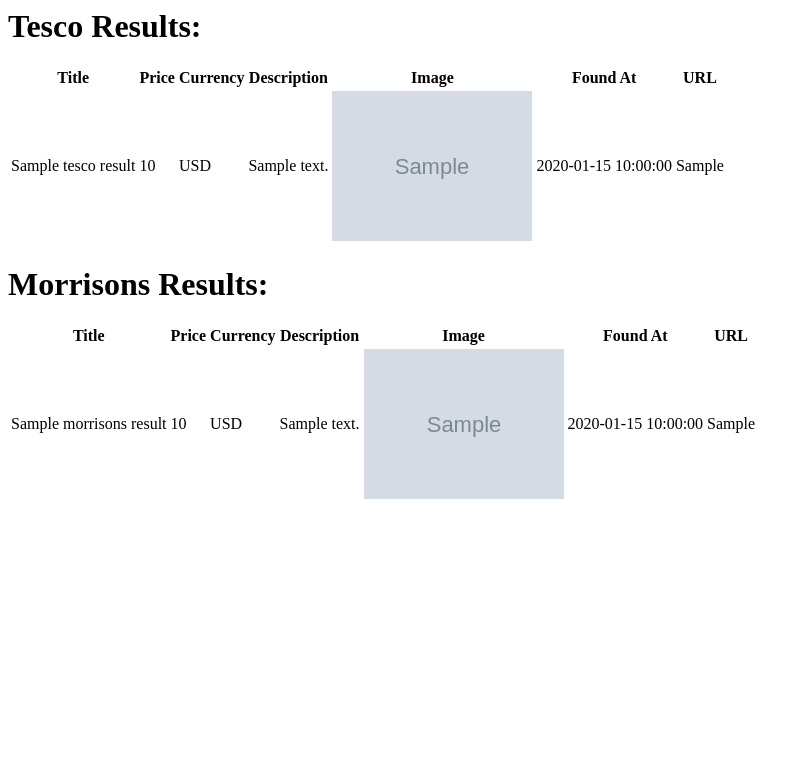
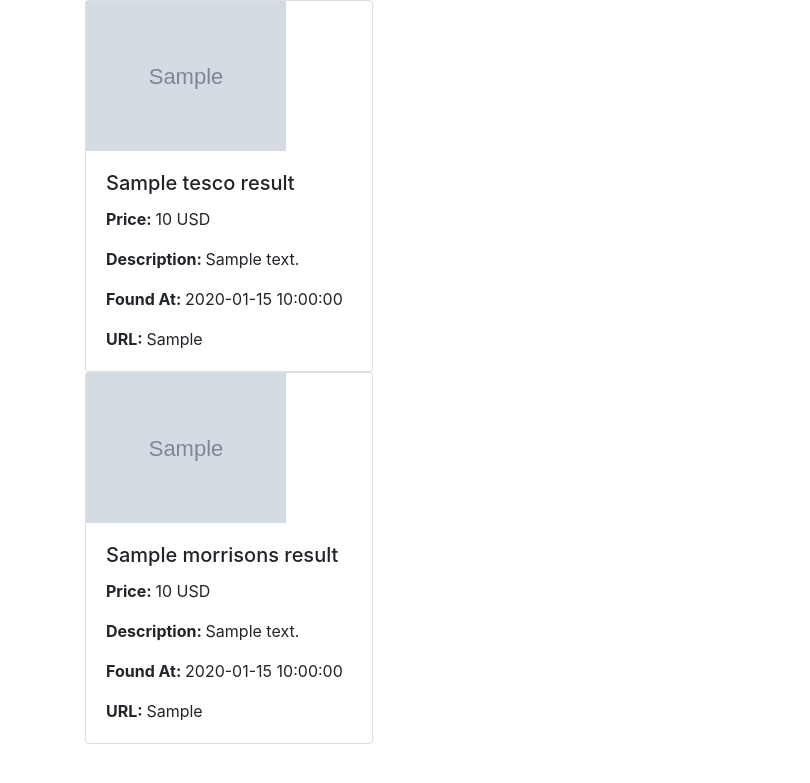
Before and after one commit to JayAshton/price-searcher, a Flask app: template app/templates/results.html in a window 1280 px wide. Shown: the top 783 px of the page, without its empty margins (0-810 px from the left). Run offline with Flask 2, Linux system fonts and the light colour scheme; the template is opened without the code that fills it: most values are stand-ins (such as "Sample title", 1, 10 or a date in 2020); grey boxes marked "Sample" are stand-in pictures; some libraries are stand-ins or nearby versions.

Commit message:
Added a searching page and bootstrap implementation for search and results pages

```diff
--- a/app/routes.py
+++ b/app/routes.py
@@ -12,6 +12,9 @@ def index():
 
 @app.route('/search', methods=["GET", "POST"])
 def search():
+    # Display searching page
+    render_template('searching.html')
+
     # Get keyword
     keyword = request.form.get("keyword")
 
--- a/app/search/handle_search.py
+++ b/app/search/handle_search.py
@@ -1,6 +1,5 @@
 from flask import render_template
 from app import app
-from threading import Thread
 
 from app.scrapers.run_tesco import run_tesco
 from app.scrapers.run_morrisons import run_morrisons
--- a/app/templates/results.html
+++ b/app/templates/results.html
@@ -1,58 +1,44 @@
 <html>
     <head>
         <title>Search for the best prices</title>
+        <link rel="stylesheet" href="{{ url_for('static', filename='css/results.css') }}">
+        <link rel="stylesheet" href="https://stackpath.bootstrapcdn.com/bootstrap/4.4.1/css/bootstrap.min.css" integrity="sha384-Vkoo8x4CGsO3+Hhxv8T/Q5PaXtkKtu6ug5TOeNV6gBiFeWPGFN9MuhOf23Q9Ifjh" crossorigin="anonymous">
+        <script src="https://stackpath.bootstrapcdn.com/bootstrap/4.4.1/js/bootstrap.min.js" integrity="sha384-wfSDF2E50Y2D1uUdj0O3uMBJnjuUD4Ih7YwaYd1iqfktj0Uod8GCExl3Og8ifwB6" crossorigin="anonymous"></script>
     </head>
     <body>
-        <h1>Tesco Results:</h1>
-            <table>
-                <tbody>
-                    <tr>
-                        <th>Title</th>
-                        <th>Price</th>
-                        <th>Currency</th>
-                        <th>Description</th>
-                        <th>Image</th>
-                        <th>Found At</th>
-                        <th>URL</th>
-                    </tr>
-                    {% for k,v in tesco_results.items() %}
-                    <tr>
-                        <td>{{ v['title'] }}</td>
-                        <td>{{ v['price'] }}</td>
-                        <td>{{ v['currency'] }}</td>
-                        <td>{{ v['description'] }}</td>
-                        <td><img width="200" width="200" src="{{ v['image'] }}"></td>
-                        <td>{{ v['found_at'] }}</td>
-                        <td>{{ k }}</td>
-                    </tr>
-                    {% endfor %}
-                </tbody>
-            </table>
-
-        <h1>Morrisons Results:</h1>
-        <table>
-            <tbody>
-                <tr>
-                    <th>Title</th>
-                    <th>Price</th>
-                    <th>Currency</th>
-                    <th>Description</th>
-                    <th>Image</th>
-                    <th>Found At</th>
-                    <th>URL</th>
-                </tr>
+        <div class="container">
+            <div class="row">
+                {% for k,v in tesco_results.items() %}
+                <div class="col-sm-6">
+                    <div class="card" style="width: 18rem;">
+                        <img width="200" width="200" src="{{ v['image'] }}">
+                        <div class="card-body">
+                            <h5 class="card-title">{{ v['title'] }}</h5>
+                            <p class="card-text"><b>Price: </b>{{ v['price'] }} {{ v['currency'] }}</p>
+                            <p class="card-text"><b>Description: </b>{{ v['description'] }}</p>
+                            <p class="card-text"><b>Found At: </b>{{ v['found_at'] }}</p>
+                            <p class="card-text"><b>URL: </b>{{ k }}</p>
+                        </div>
+                    </div>
+                </div>
+                {% endfor %}
+            </div>
+            <div class="row">
                 {% for k,v in morrisons_results.items() %}
-                <tr>
-                    <td>{{ v['title'] }}</td>
-                    <td>{{ v['price'] }}</td>
-                    <td>{{ v['currency'] }}</td>
-                    <td>{{ v['description'] }}</td>
-                    <td><img width="200" width="200" src="{{ v['image'] }}"></td>
-                    <td>{{ v['found_at'] }}</td>
-                    <td>{{ k }}</td>
-                </tr>
+                <div class="col-sm-6">
+                    <div class="card" style="width: 18rem;">
+                        <img width="200" width="200" src="{{ v['image'] }}">
+                        <div class="card-body">
+                            <h5 class="card-title">{{ v['title'] }}</h5>
+                            <p class="card-text"><b>Price: </b>{{ v['price'] }} {{ v['currency'] }}</p>
+                            <p class="card-text"><b>Description: </b>{{ v['description'] }}</p>
+                            <p class="card-text"><b>Found At: </b>{{ v['found_at'] }}</p>
+                            <p class="card-text"><b>URL: </b>{{ k }}</p>
+                        </div>
+                    </div>
+                </div>
                 {% endfor %}
-            </tbody>
-        </table>
+            </div>
+        </div>
     </body>
 </html>
```
Also changed, not shown: app/templates/search.html (+14 -6 lines), app/templates/searching.html (added, +15 -0 lines), app/static/css/results.css (added), app/static/css/search.css (added), app/static/img/searching.gif (added).
